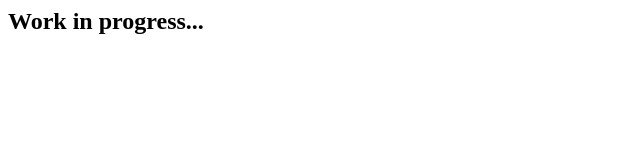
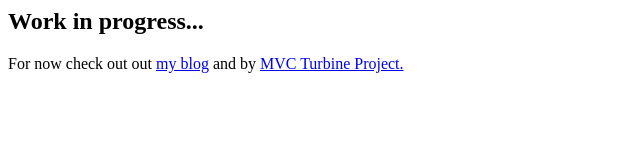
Before and after one commit to jglozano/jglozano.github.com, a plain HTML site: page index.html in a window 1280 px wide. Shown: the whole page, without its empty margins (0-640 px from the left). Drawn offline with Linux system fonts and the light colour scheme.

Commit message:
Updated links

```diff
--- a/index.html
+++ b/index.html
@@ -2,5 +2,6 @@
 	<head><title>Javier G. Lozano</title></head>
 	<body>
 		<h2>Work in progress...</h2>
+		<p>For now check out out <a href="http://lozanotek.com/blog">my blog</a> and by <a href="http://turbineproject.com">MVC Turbine Project.</a></p>
 	</body>
 </html>
```
